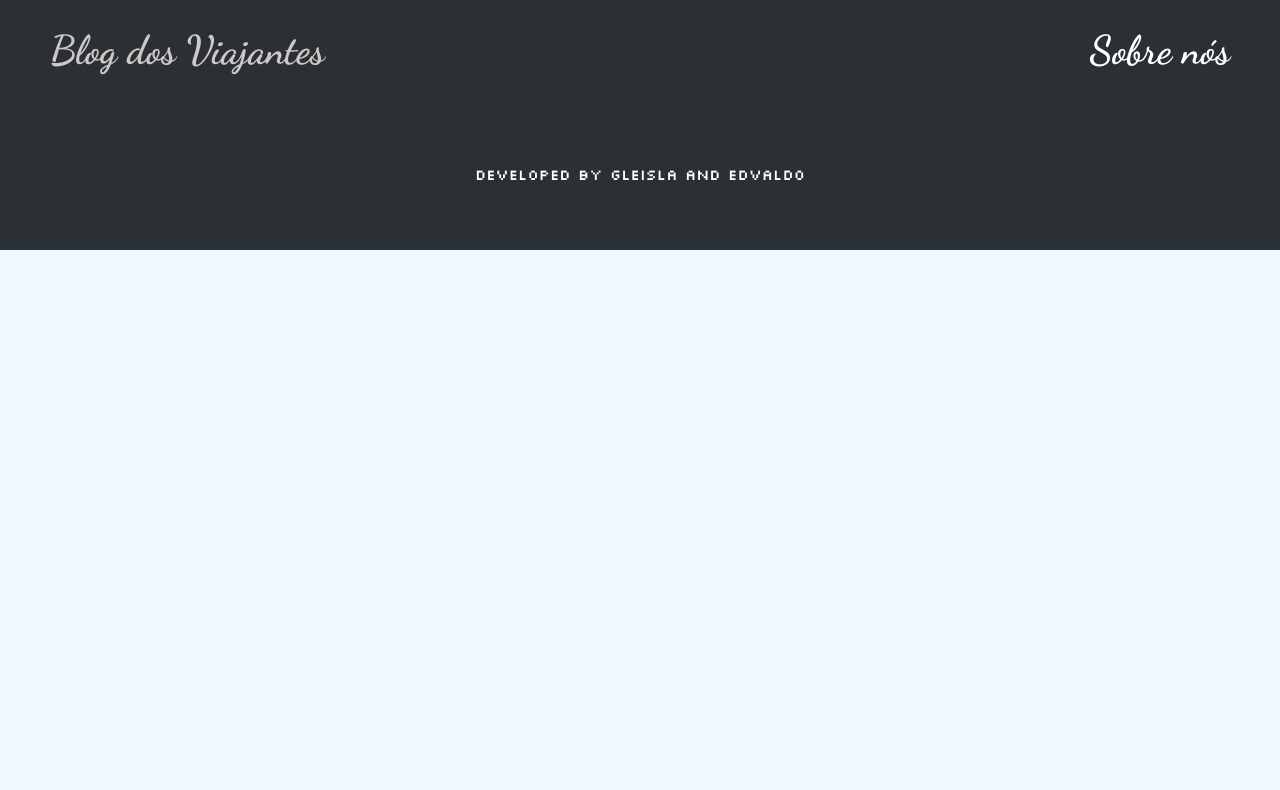
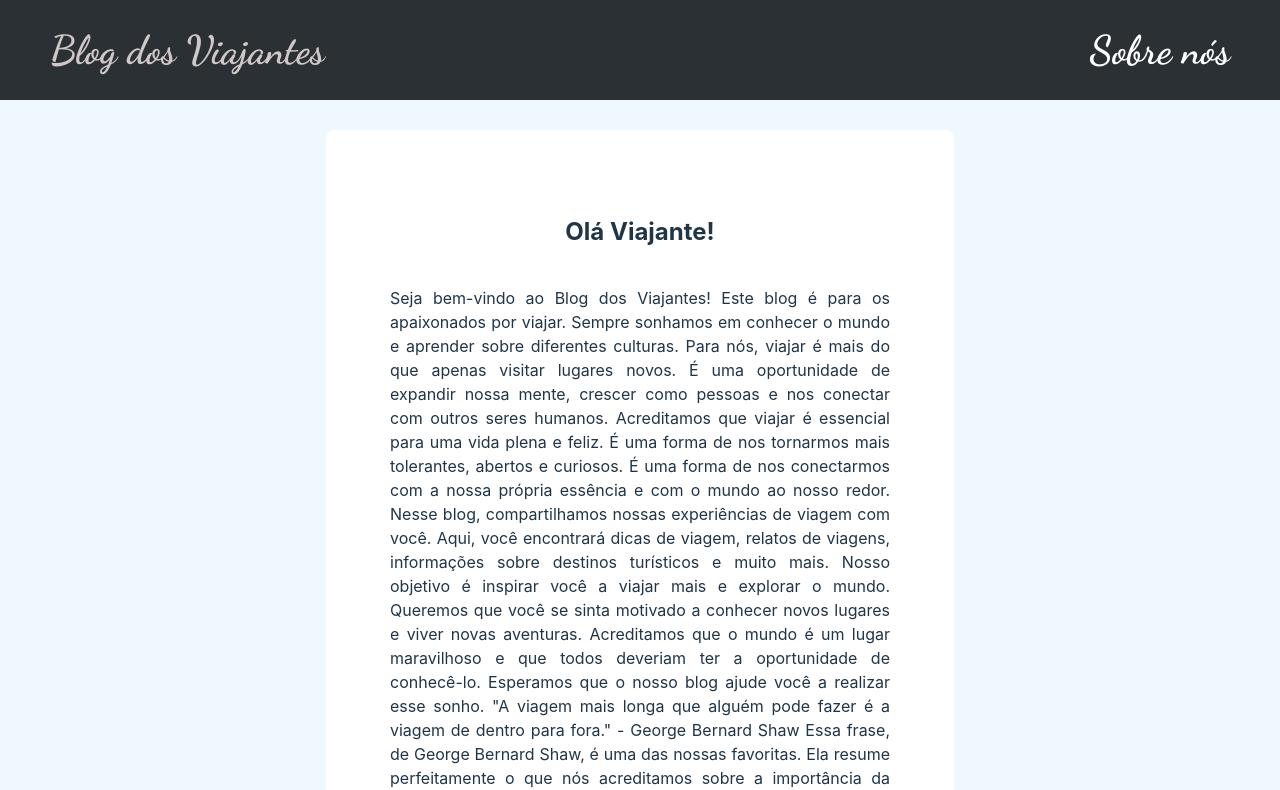
Before and after one commit to GleislaNunes/projetoblog-front, a React (Vite) app: page /about in a window 1280 px wide. Shown: the top 790 px of the page. Built offline with nearby package versions, Linux system fonts and the light colour scheme.

Commit message:
Ajuste de CSS

```diff
--- a/src/pages/about/about.css
+++ b/src/pages/about/about.css
@@ -0,0 +1,23 @@
+.content-about {
+
+  display: flex;
+  justify-content: center;
+
+}
+
+.div-paragraph{
+  display: flex;
+  flex-direction: column;
+  align-items: center;
+  justify-content: center;
+  width: 500px;
+  border-radius: 8px;
+  box-shadow: rgba(100, 100, 111, 0.2);
+  padding: 0;
+  text-align: justify;
+  background-color: #fff;
+  padding: 5%;
+  margin-bottom: 30px;
+  margin-top: 30px;
+  border-radius: 8px;
+}
--- a/src/pages/about/about.tsx
+++ b/src/pages/about/about.tsx
@@ -1,12 +1,41 @@
-import{Link} from 'react-router-dom'
+import "./about.css"
+import { Link } from 'react-router-dom';
 import { Navbar } from '../../components/navbar/navbar';
 import { Footer } from '../../components/footer/footer';
 export function About() {
   return (
-    <div className='container-about'>
-      <Navbar/>
-      <div></div>
-      <footer className='footer-div'>
+    <div className="container-about">
+      <Navbar />
+      <div className="content-about">
+        <div className="div-paragraph">
+        <h2>Olá Viajante!</h2>
+          <p>Seja bem-vindo ao Blog dos Viajantes! Este blog é para os
+          apaixonados por viajar. Sempre sonhamos em conhecer o mundo e aprender
+          sobre diferentes culturas. Para nós, viajar é mais do que apenas
+          visitar lugares novos. É uma oportunidade de expandir nossa mente,
+          crescer como pessoas e nos conectar com outros seres humanos.
+          Acreditamos que viajar é essencial para uma vida plena e feliz. É uma
+          forma de nos tornarmos mais tolerantes, abertos e curiosos. É uma
+          forma de nos conectarmos com a nossa própria essência e com o mundo ao
+          nosso redor. Nesse blog, compartilhamos nossas experiências de viagem
+          com você. Aqui, você encontrará dicas de viagem, relatos de viagens,
+          informações sobre destinos turísticos e muito mais. Nosso objetivo é
+          inspirar você a viajar mais e explorar o mundo. Queremos que você se
+          sinta motivado a conhecer novos lugares e viver novas aventuras.
+          Acreditamos que o mundo é um lugar maravilhoso e que todos deveriam
+          ter a oportunidade de conhecê-lo. Esperamos que o nosso blog ajude
+          você a realizar esse sonho. "A viagem mais longa que alguém pode fazer
+          é a viagem de dentro para fora." - George Bernard Shaw Essa frase, de
+          George Bernard Shaw, é uma das nossas favoritas. Ela resume
+          perfeitamente o que nós acreditamos sobre a importância da viagem.
+          Viajar não é apenas sobre visitar lugares novos. É sobre explorar
+          nosso próprio mundo interior. É sobre nos conhecermos melhor e
+          encontrar nosso lugar no mundo. Espero que você encontre inspiração no
+          nosso blog para viajar mais e se conhecer melhor.</p>
+
+        </div>
+      </div>
+      <footer className="footer-div">
         <Footer></Footer>
       </footer>
     </div>
```
